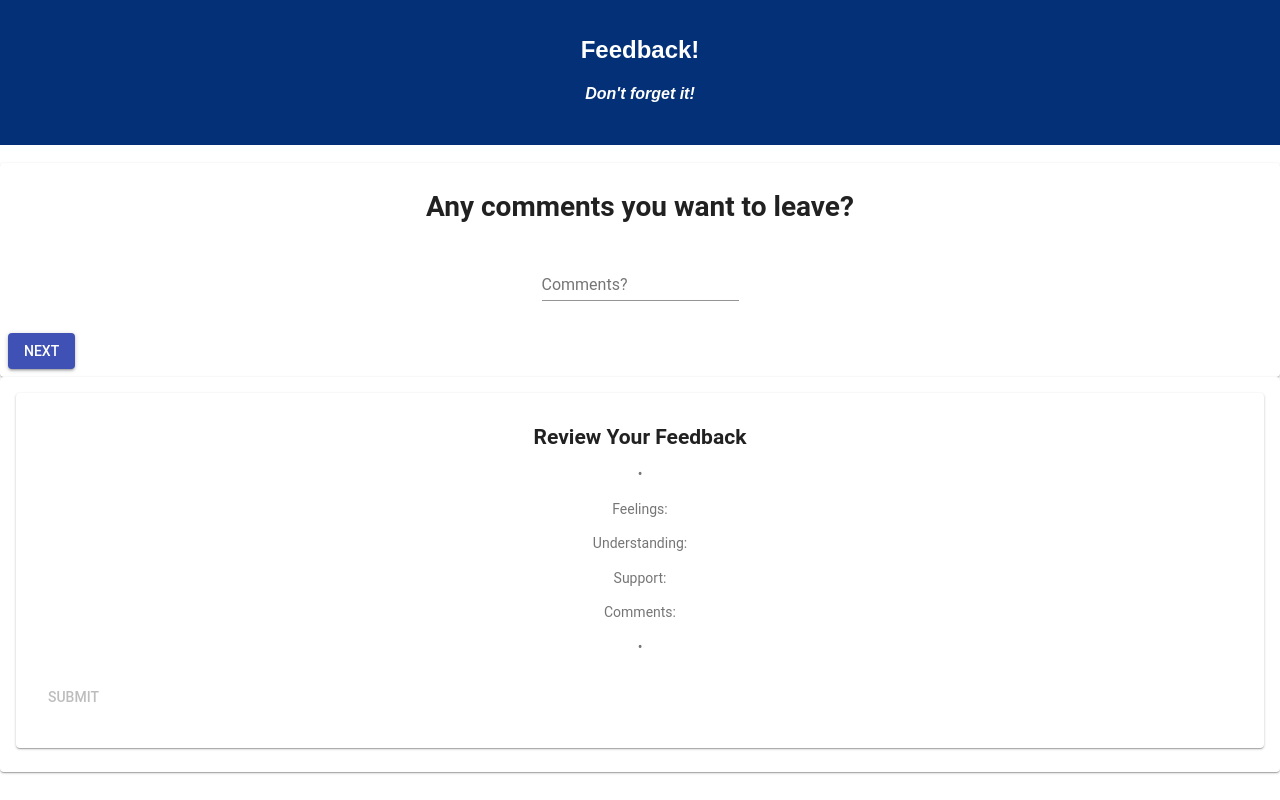
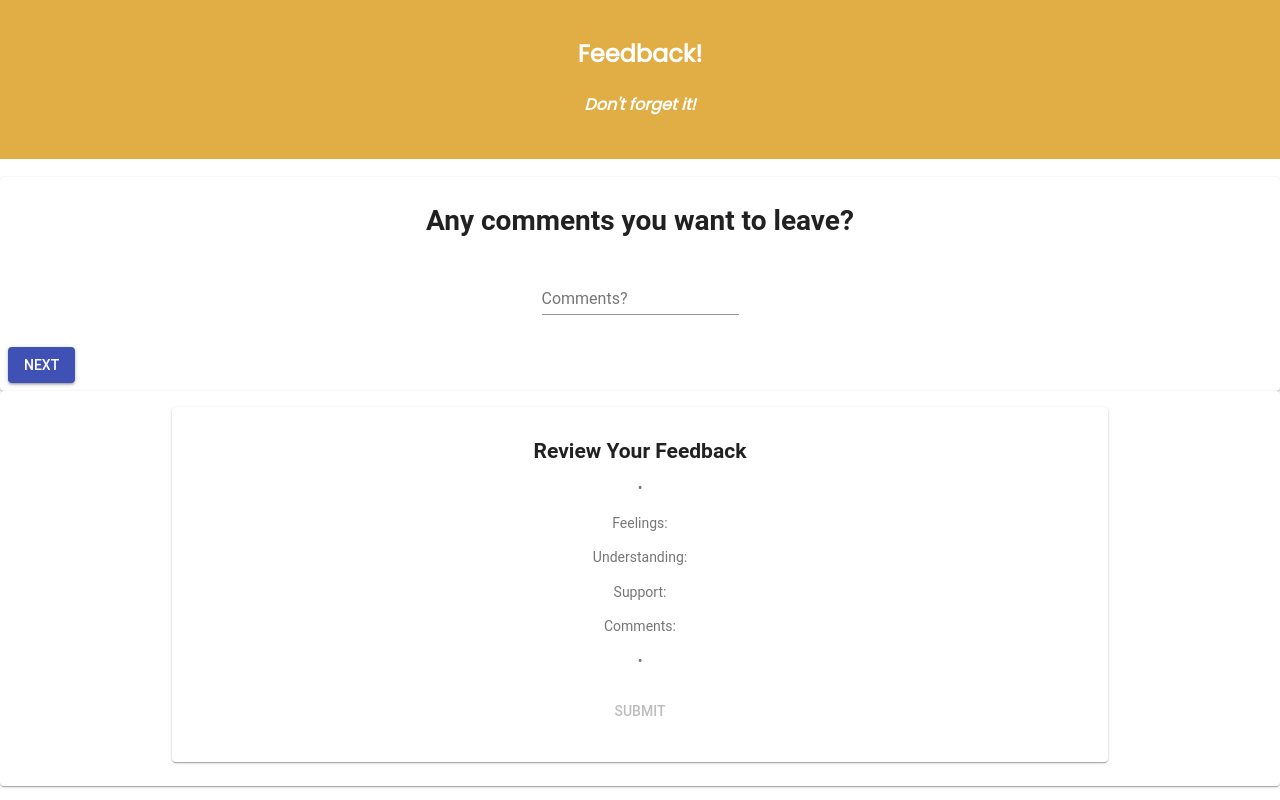
Before and after one commit to dionroloff/Feedback_Form, a React (Create React App) app: page /#/comments in a window 1280 px wide. Built offline with nearby package versions, Linux system fonts and the light colour scheme.

Commit message:
feeling component added grid

```diff
--- a/public/index.html
+++ b/public/index.html
@@ -8,6 +8,7 @@
       manifest.json provides metadata used when your web app is added to the
       homescreen on Android. See https://developers.google.com/web/fundamentals/engage-and-retain/web-app-manifest/
     -->
+    <link href="https://fonts.googleapis.com/css?family=Poppins" rel="stylesheet">
     <link rel="manifest" href="%PUBLIC_URL%/manifest.json">
     <link rel="shortcut icon" href="%PUBLIC_URL%/favicon.ico">
     <!--
--- a/src/components/App/App.css
+++ b/src/components/App/App.css
@@ -3,10 +3,11 @@
 }
 
 .App-header {
-  background-color: #033076;
+  background-color: #E1AD45;
   min-height: 70px;
   padding: 20px;
   color: white;
+  font-family: 'Poppins', sans-serif;
 }
 
 .App-title {
--- a/src/components/Feeling/Feeling.css
+++ /dev/null
@@ -1,3 +0,0 @@
-/* #feeling-next-btn {
-align-items: center;
-} */
--- a/src/components/Feeling/Feeling.js
+++ b/src/components/Feeling/Feeling.js
@@ -1,8 +1,8 @@
 import React, { Component } from 'react';
 import { connect } from 'react-redux';
 import Review from './../Review/Review.js';
-import './Feeling.css';
 //Material UI
+import Grid from '@material-ui/core/Grid';
 import Card from '@material-ui/core/Card';
 import CardActions from '@material-ui/core/CardActions';
 import CardContent from '@material-ui/core/CardContent';
@@ -24,7 +24,7 @@ class Feelings extends Component {
     handleNextButton = (event) => {
         event.preventDefault();
         if (this.state.response !== '') {
-            const action = {type: 'SUBMIT_FEELINGS', payload: this.state.response}
+            const action = { type: 'SUBMIT_FEELINGS', payload: this.state.response }
             this.props.dispatch(action);
             this.props.history.push('/understanding');
         } else {
@@ -41,7 +41,8 @@ class Feelings extends Component {
     render() {
         console.log(this.state.response);
         return (
-            <div>
+            <Grid container justify="container">
+                <Grid item xs={12}>
                     <Card>
                         <CardContent>
 
@@ -61,17 +62,22 @@ class Feelings extends Component {
 
                         </CardContent>
                         <CardActions>
+
                             <Button id='feeling-next-btn' onClick={this.handleNextButton} variant='contained' color='primary'>
                                 Next
                             </Button>
+
                         </CardActions>
+
                     </Card>
                     <Card>
                         <CardContent>
                             <Review />
                         </CardContent>
                     </Card>
-            </div>
+
+                </Grid>
+            </Grid>
         )
     }
 
--- a/src/components/Review/Review.js
+++ b/src/components/Review/Review.js
@@ -9,6 +9,7 @@ import ReviewSupport from './ReviewSupport.js';
 import ReviewComments from './ReviewComments';
 import './../App/App.css';
 //Material UI
+import Grid from '@material-ui/core/Grid';
 import Card from '@material-ui/core/Card';
 import CardActions from '@material-ui/core/CardActions';
 import CardContent from '@material-ui/core/CardContent';
@@ -52,7 +53,8 @@ class Review extends Component {
         const bull = <p>•</p>;
 
         return (
-            <div className='review-card'>
+            <Grid container justify="center">
+                <Grid item xs={9}>
                     <Card>
                         <CardContent >
                             <Typography color='textPrimary'>
@@ -66,12 +68,15 @@ class Review extends Component {
                                 <ReviewComments />
                                 {bull}
                             </Typography>
+                            <Grid container justify="center">
                                 <CardActions>
                                     <Button id='submit-button' disabled={!isEnabled} onClick={this.sendToDb}>Submit</Button>
                                 </CardActions>
+                            </Grid>
                         </CardContent>
                     </Card>
-            </div>
+                </Grid>
+            </Grid>
         )
     }
 }
--- a/src/components/ThankYou/ThankYou.js
+++ b/src/components/ThankYou/ThankYou.js
@@ -1,6 +1,7 @@
 import React, { Component } from 'react';
 import { connect } from 'react-redux';
 //Material UI
+import Grid from '@material-ui/core/Grid';
 import Card from '@material-ui/core/Card';
 import CardActions from '@material-ui/core/CardActions';
 import CardContent from '@material-ui/core/CardContent';
@@ -15,18 +16,25 @@ class ThankYou extends Component {
 
     render() {
         return (
-            <div>
+            <Grid container justify="center">
+                <Grid item xs={9}>
                     <Card>
                         <CardContent>
                             <Typography color='textPrimary'>
                                 <h1>Thank You!</h1>
                             </Typography>
+
+                            <Grid container justify="center">
                                 <CardActions>
                                     <Button onClick={this.returnToStart} id='feedback-btn' variant='contained' color='primary'>Leave New Feedback</Button>
                                 </CardActions>
+                            </Grid>
+
                         </CardContent>
+
                     </Card>
-            </div>
+                </Grid>
+            </Grid>
         )
     }
 }
```
Also changed, not shown: src/components/App/App.js (+0 -7 lines). Lines whose indentation alone changed are shown as unchanged.
